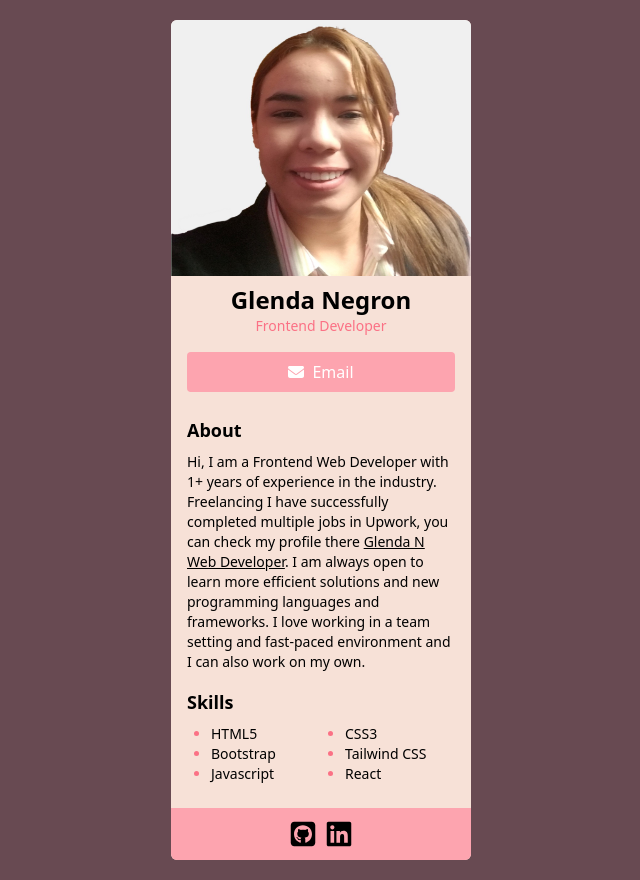
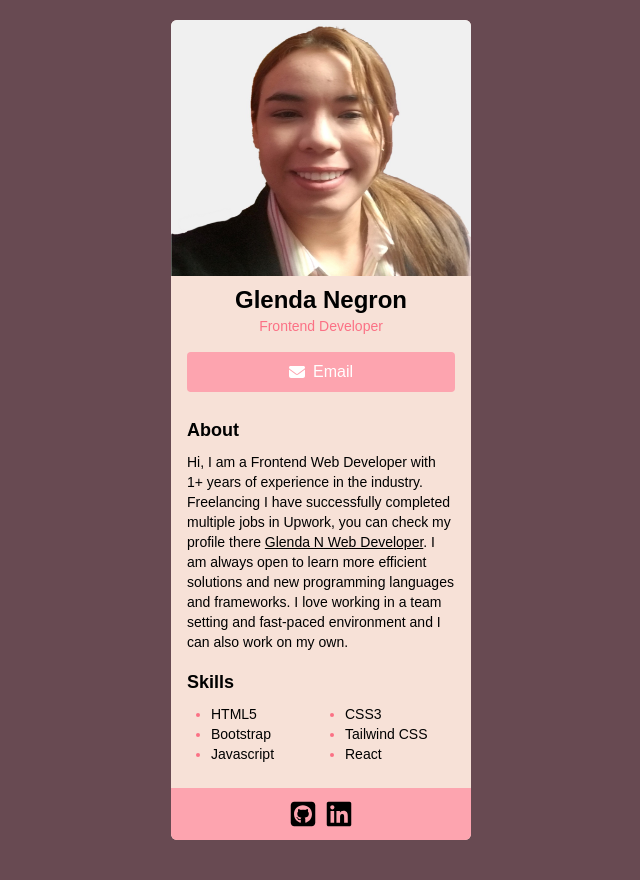
Before and after one commit to naglenda31/digital-business-card, a React (Create React App) app: page / in a window 1280 px wide. Shown: the whole page, without its empty margins (319-959 px from the left). Built offline with nearby package versions, Linux system fonts and the light colour scheme.

Commit message:
added fonts

```diff
--- a/src/index.css
+++ b/src/index.css
@@ -1,6 +1,8 @@
 @tailwind base;
 @tailwind components;
 @tailwind utilities;
+
+@import url('https://fonts.googleapis.com/css2?family=Montserrat:wght@400;600&display=swap');
 
 html, body{
   height: 100%;
@@ -8,6 +10,7 @@
 
 body{
   background: #684A52;
+  font-family: 'Montserrat', sans-serif;
 }
 
 #root{
```
